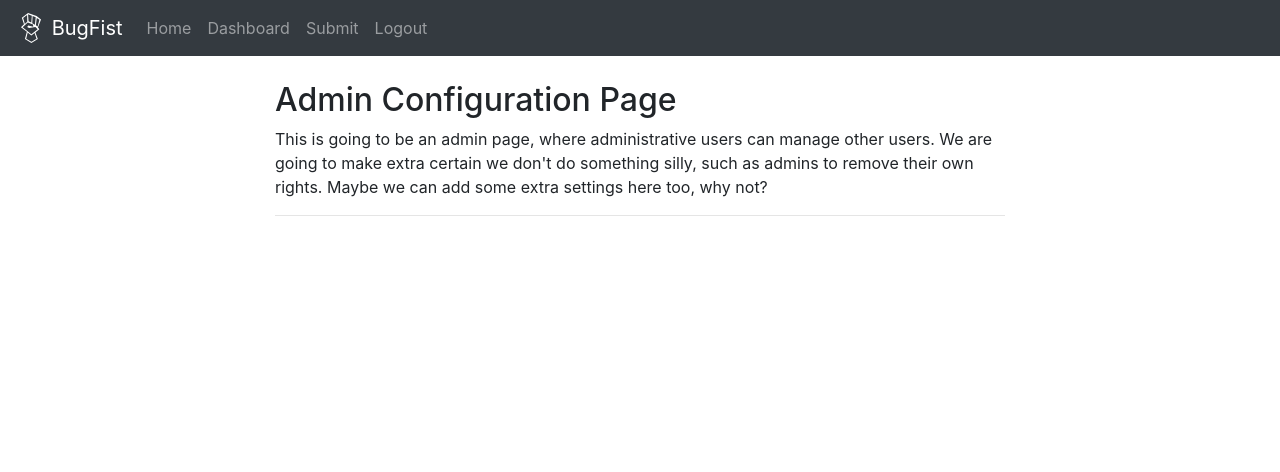
After one commit to DLeinHellios/BugFist, a Flask app: page /admin in a window 1280 px wide. The commit adds this page. Shown: the top 472 px of the page. Run offline with Flask 2, Linux system fonts and the light colour scheme; the visitor is signed in with stand-in values (Sample User, id 1); some libraries are stand-ins or nearby versions.

Commit message:
Adding page routing and demo login

```diff
--- a/app/__init__.py
+++ b/app/__init__.py
@@ -5,4 +5,10 @@ app = Flask(__name__)
 app.config.from_pyfile('config.py')
 
 # Import modules
+from app.users import *
+
+# Init objects
+users = Users()
+
+# Import views
 from app.views import *
--- a/app/config.py
+++ b/app/config.py
@@ -1,2 +1,3 @@
 # Set debug mode
 DEBUG = True
+SECRET_KEY = "TODO_CHANGE_THIS_KEY"
--- /dev/null
+++ b/app/templates/admin.html
@@ -0,0 +1,11 @@
+{% extends "layout.html" %}
+
+{% block title %}BugFist | Admin Configuration{% endblock %}
+
+{% block content %}
+<div class="col-8 text-left content">
+  <h2>Admin Configuration Page</h2>
+  <p>This is going to be an admin page, where administrative users can manage other users. We are going to make extra certain we don't do something silly, such as admins to remove their own rights. Maybe we can add some extra settings here too, why not?</p>
+  <hr>
+</div>
+{% endblock %}
--- a/app/templates/layout.html
+++ b/app/templates/layout.html
@@ -22,9 +22,29 @@
           <li class="nav-item">
             <a class="nav-link" href="/">Home</a>
           </li>
-          <li class="nav-item">
-            <a class="nav-link" href="/login">Login</a>
-          </li>
+          {% if "username" in session %}
+            <li class="nav-item">
+              <a class="nav-link" href="/dashboard">Dashboard</a>
+            </li>
+            <li class="nav-item">
+              <a class="nav-link" href="/submit">Submit</a>
+            </li>
+
+            {% if session["authLevel"] == 2 %}
+              <li class="nav-item">
+                <a class="nav-link" href="/admin">Admin</a>
+              </li>
+            {% endif %}
+
+            <li class="nav-item">
+              <a class="nav-link" href="/logout">Logout</a>
+            </li>
+
+          {% else %}
+            <li class="nav-item">
+              <a class="nav-link" href="/login">Login</a>
+            </li>
+          {% endif %}
         </ul>
       </div>
     </nav>
--- a/app/views.py
+++ b/app/views.py
@@ -1,5 +1,5 @@
-from flask import render_template
-from app import app
+from flask import render_template, url_for, redirect, request, session, flash
+from app import app, users
 
 # Main page
 @app.route('/')
@@ -8,6 +8,64 @@ def main_page():
 
 
 # Login page
-@app.route('/login')
+@app.route('/login', methods=["POST", "GET"])
 def login_page():
-    return render_template("login.html")
+    if "username" in session:
+        return redirect(url_for("user_dashboard"))
+    else:
+        if request.method == "POST":
+            if users.auth(request.form["loginUser"], request.form["loginPass"]):
+                return redirect(url_for("user_dashboard"))
+            else:
+                flash("Invalid credentials, please try again", "warning")
+                return render_template("login.html")
+        else:
+            return render_template("login.html")
+
+
+# User logout
+@app.route('/logout')
+def logout_user():
+    if "username" in session:
+        users.logout()
+        flash("You have been logged out", "info")
+
+    return redirect(url_for("login_page"))
+
+
+# Submit page
+@app.route('/submit')
+def submit_page():
+    if "username" in session:
+        return render_template("submit.html")
+    else:
+        flash("Please login to continue", "info")
+        return redirect(url_for("login_page"))
+
+
+# User dashboard
+@app.route('/dashboard')
+def user_dashboard():
+    if "username" in session:
+        return render_template("dashboard.html")
+    else:
+        flash("Please login to continue", "info")
+        return redirect(url_for("login_page"))
+
+
+# Admin dashboard
+@app.route("/admin")
+def admin_dashboard():
+    if "username" in session and "isAdmin":
+        return render_template("admin.html")
+    elif "username" in session:
+        return redirect(url_for("user_dashboard"))
+    else:
+        flash("Please login to continue", "info")
+        return redirect(url_for("login_page"))
+
+
+# 404 page
+@app.errorhandler(404)
+def page_not_found(e):
+  return render_template("404.html")
```
Also changed, not shown: app/templates/404.html (added, +12 -0 lines), app/templates/dashboard.html (added, +11 -0 lines), app/templates/index.html (+7 -3 lines), app/templates/login.html (+14 -6 lines), app/templates/submit.html (added, +11 -0 lines), app/users.py (added, +33 -0 lines), README.md.
